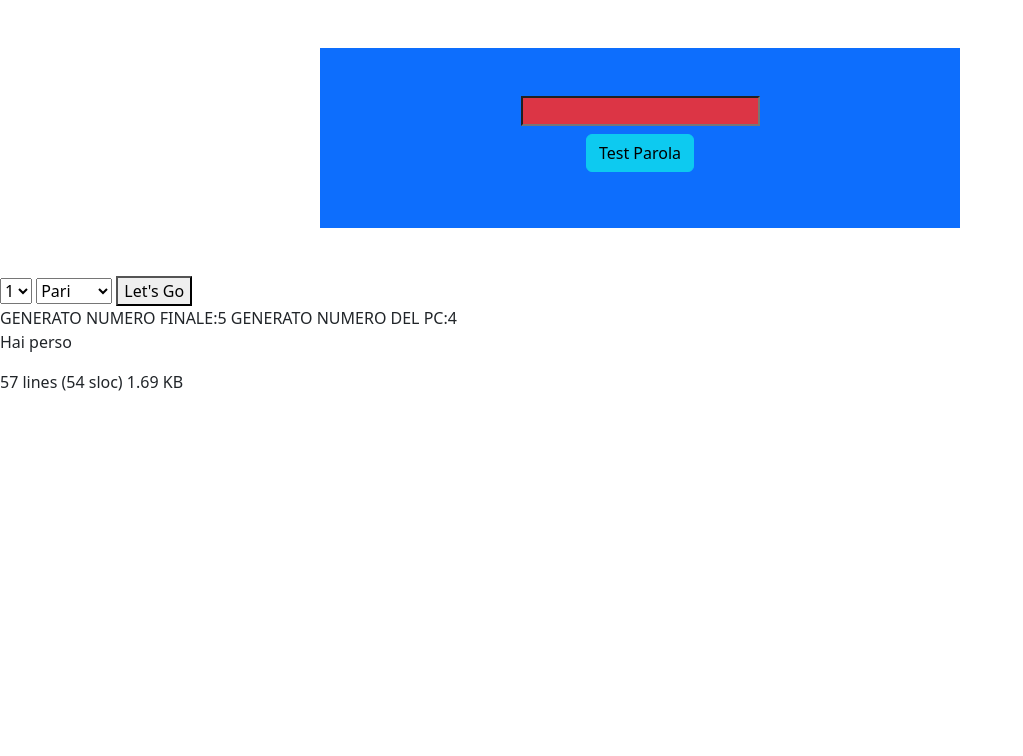
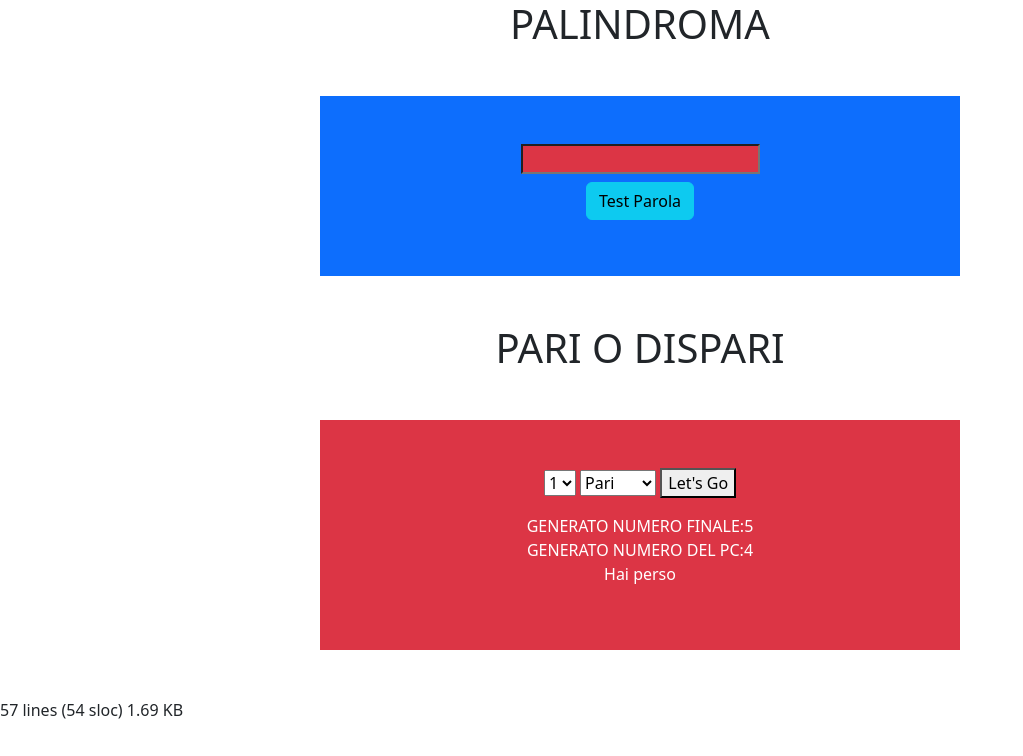
Before and after one commit to Emanuelediscala/js-paliedispari, a plain HTML site: page index.html in a window 1280 px wide. Both pictures are taken after a click on the button "Let's Go". Shown: the whole page, without its empty margins (0-1023 px from the left). Drawn offline with nearby package versions, Linux system fonts and the light colour scheme.

Commit message:
styled(Pari e Dispari).
END

```diff
--- a/index.html
+++ b/index.html
@@ -7,11 +7,13 @@
     <title>Paliedispari</title>
 </head>
 <body>
-    <div id="Palindroma" class="m-auto bg-primary my-5 p-5 w-50 text-center">
+    <h1 class="text-center">PALINDROMA</h1>
+    <div id="Palindroma" class="m-auto bg-primary my-5 p-5 w-50 text-center ">
         <input class="bg-danger" type="text" id="ParolaUtente"><br>
         <button class="my-2 btn btn-info" id="Testparola">Test Parola</button><br>
     </div>
-    <div>
+    <h1 class="text-center">PARI O DISPARI</h1>
+    <div id="Paliedispari" class="m-auto bg-primary my-5 p-5 w-50 text-center text-white">
         <select name="" id="NumeroUtente">
             <option value="1">1</option>
             <option value="2">2</option>
@@ -24,9 +26,9 @@
             <option value="1">Dispari</option>
         </select>
         <button id="letsgo">Let's Go</button>
-        <div id="Specchietto">
-        <span>GENERATO NUMERO FINALE:</span><span id="GenFinalNumber"></span>
-        <span>GENERATO NUMERO DEL PC:</span><span id="GenPcNumber"></span>
+        <div id="Specchietto" class="my-3">
+        <span class="my-2">GENERATO NUMERO FINALE:</span><span id="GenFinalNumber"></span><br>
+        <span>GENERATO NUMERO DEL PC:</span><span id="GenPcNumber"></span><br>
         </div>
 
     </div>
--- a/js/main.js
+++ b/js/main.js
@@ -11,14 +11,13 @@ function getRndnumber(min, max) {
     return Math.floor(Math.random() * (max - min + 1)) + min;
 }
 // PALINDROMA
-
 // Inizializzione vabili
 let ParolaUtente = document.getElementById("ParolaUtente");
 let Parolalcontrario;
 let btn = document.getElementById("Testparola")
 let dichiarazioneParola;
 let Palindroma = document.getElementById ("Palindroma");
- // Aggiungo Evento click con funzione di controllo della parol
+ // Aggiungo Evento click con funzione di controllo della parola
 btn.addEventListener("click", function () {
     DatoUtente = ParolaUtente.value;
     DatoUtente = DatoUtente.toLowerCase();
@@ -33,12 +32,9 @@ btn.addEventListener("click", function () {
         Palindroma.append(dichiarazioneParola);
     }
 })
- // PALINDROM
  // PARI O DISPARI
  // Inizializzione vabili
 let SceltaUtente = document.getElementById("NumeroUtente");
-let Sceltapari = document.getElementById("Pari");
-let SceltaDispari = document.getElementById("Dispari");
 let Possibilita = document.getElementById("SceltaPariDispari")
 let Startgo = document.getElementById("letsgo");
 let RandomNumber;
@@ -46,12 +42,11 @@ let Numeroscelto;
 let finalNumber;
 let GenFinalNumber = document.getElementById("GenFinalNumber");
 let Specchietto = document.getElementById("Specchietto");
-let PCresult;
 let genPcNumber = document.getElementById("GenPcNumber");
-
+let DivPali = document.getElementById("Paliedispari")
 
 Startgo.addEventListener("click", function () {
-     // Definsco valore utente
+    // Definsco valore utente
     Numeroscelto = parseInt(SceltaUtente.value);
      // Definisco la Scelta del pari o dispari
     let decisione;
@@ -61,21 +56,23 @@ Startgo.addEventListener("click", function () {
      // Combo per Numeri UTENTI
     FinalNumber = Numeroscelto + RandomNumber;
 
-
     // CONDIZIONE PER DECRETARE IL VINCITORE
 
     if (FinalNumber % 2 == Possibilita.value) {
         console.log("HAI VINTO");
         let SpamWin = document.createElement("p")
         SpamWin.innerHTML = "Hai vinto"
-        Specchietto.append(SpamWin)
-
+        Specchietto.append(SpamWin);
+        DivPali.classList.remove("bg-primary")
+        DivPali.classList.add("bg-success")
     }
     else if (FinalNumber % 2 !== Possibilita.value) {
-        console.log("HAI PERSO")
+        console.log("HAI PERSO");
         let SpamLose = document.createElement("p")
         SpamLose.innerHTML = "Hai perso"
-        Specchietto.append(SpamLose)
+        Specchietto.append(SpamLose);
+        DivPali.classList.remove("bg-primary")
+        DivPali.classList.add("bg-danger")
     }
     GenFinalNumber.innerHTML = FinalNumber;
     genPcNumber.innerHTML = RandomNumber;
```
